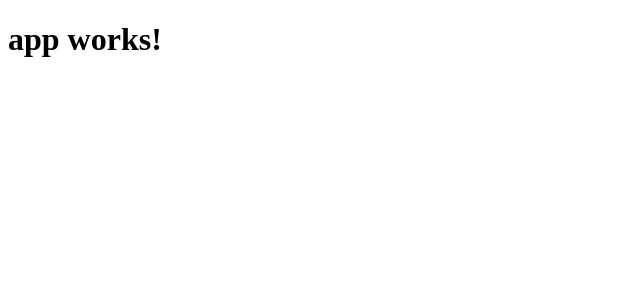
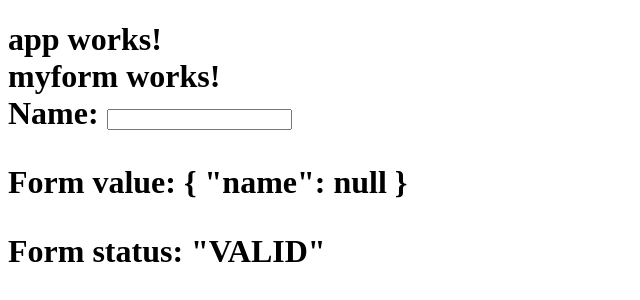
Before and after one commit to kosz/a4-custom-form-compoennt, an Angular app: page / in a window 1280 px wide. Shown: the top 300 px of the page, without its empty margins (0-640 px from the left). Built offline with nearby package versions, Linux system fonts and the light colour scheme.

Commit message:
feat: custom form input :white_check_mark:

```diff
--- a/src/app/app.component.html
+++ b/src/app/app.component.html
@@ -1,3 +1,4 @@
 <h1>
   {{title}}
+  <app-myform></app-myform>
 </h1>
--- /dev/null
+++ b/src/app/myform/myform.component.html
@@ -0,0 +1,11 @@
+<div>
+  myform works!
+  <form [formGroup]="myForm" novalidate>
+  <div class="form-group">
+    <app-myinput [formControl]="myForm.controls.name" ngDefaultControl></app-myinput>
+  </div>
+  </form>
+
+  <p>Form value: {{ myForm.value | json }}</p>
+  <p>Form status: {{ myForm.status | json }}</p>
+</div>
--- /dev/null
+++ b/src/app/myform/myform.component.ts
@@ -0,0 +1,24 @@
+import { Component, OnInit } from '@angular/core';
+import {
+  FormControl,
+  FormGroup,
+} from '@angular/forms';
+
+@Component({
+  selector: 'app-myform',
+  templateUrl: './myform.component.html',
+  styleUrls: ['./myform.component.css']
+})
+export class MyformComponent implements OnInit {
+
+  myForm = new FormGroup ({
+    name: new FormControl()
+  });
+
+  constructor() { }
+
+  ngOnInit() {
+
+  }
+
+}
--- /dev/null
+++ b/src/app/myinput/myinput.component.html
@@ -0,0 +1,3 @@
+<label class="center-block">Name:
+  <input class="form-control" [formControl]="formControl">
+</label>
--- /dev/null
+++ b/src/app/myinput/myinput.component.ts
@@ -0,0 +1,17 @@
+import { Component, OnInit, Input } from '@angular/core';
+import { FormControl } from '@angular/forms';
+
+@Component({
+  selector: 'app-myinput',
+  templateUrl: './myinput.component.html',
+  styleUrls: ['./myinput.component.css']
+})
+export class MyinputComponent implements OnInit {
+
+  @Input() formControl: FormControl;
+  constructor() { }
+
+  ngOnInit() {
+  }
+
+}
```
Also changed, not shown: src/app/app.module.ts (+7 -3 lines), src/app/myform/myform.component.css (added), src/app/myinput/myinput.component.css (added), 2 other files (tests, documents, lock files or other folders).
